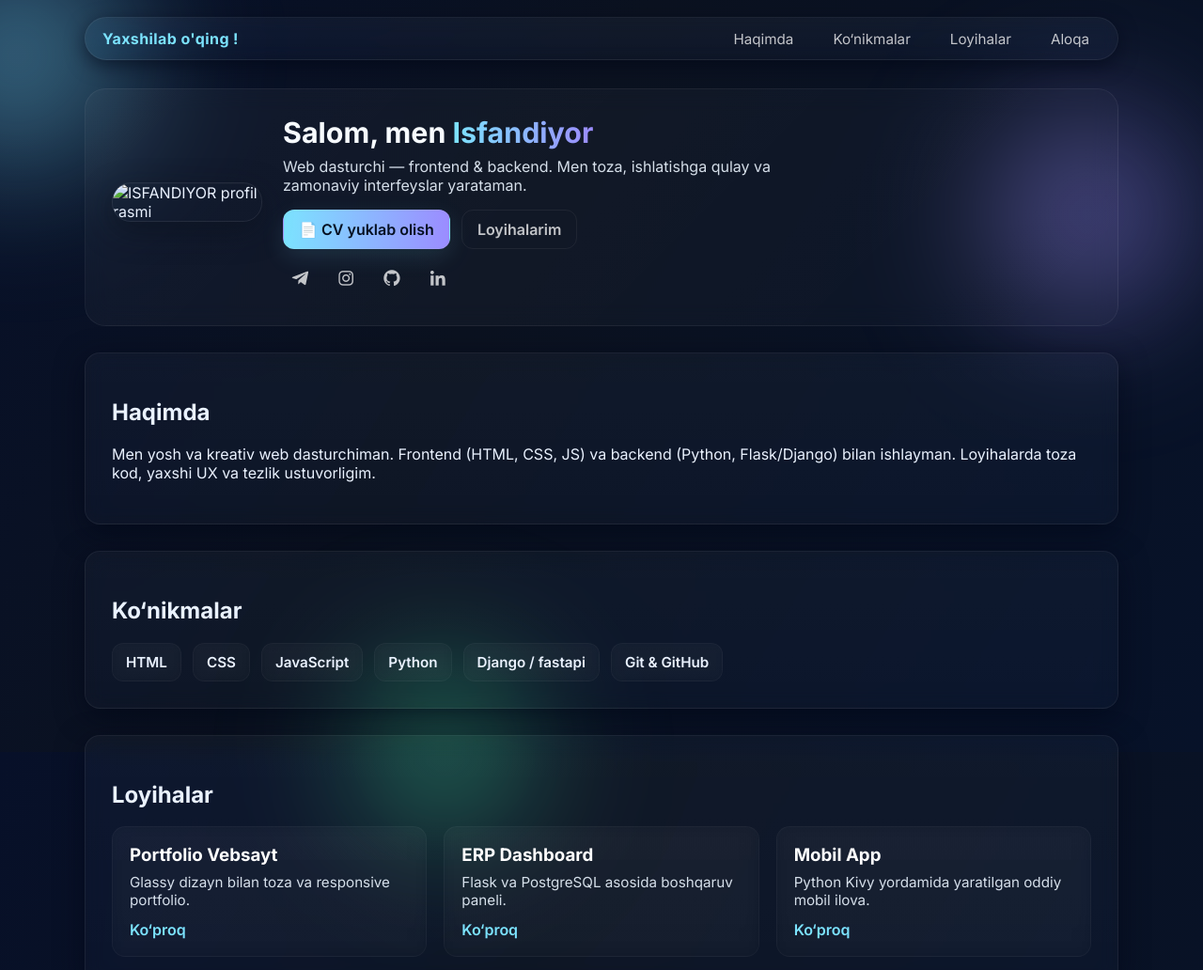
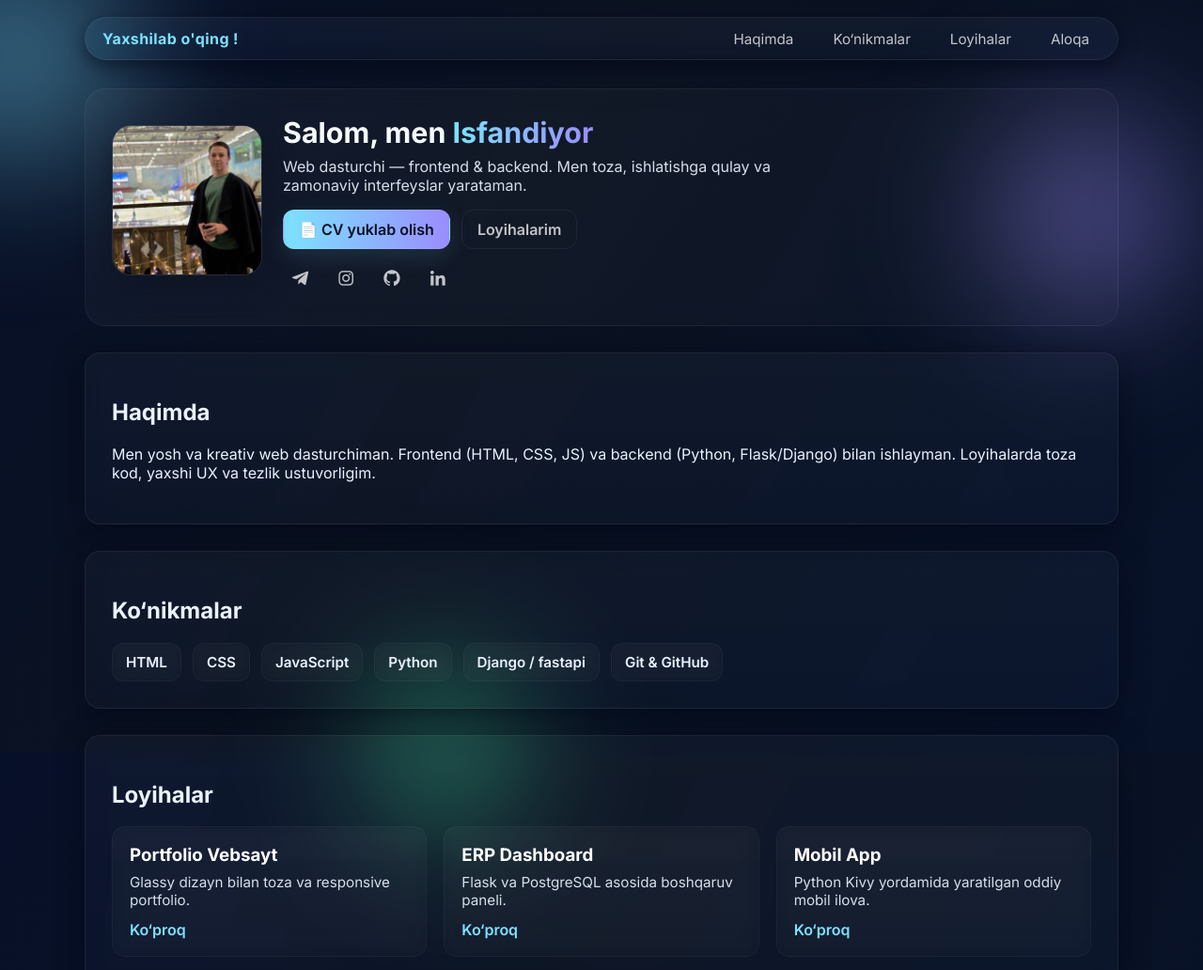
Before and after one commit to 1sfandiyor/Portfolio, a plain HTML site: page index.html in a window 1280 px wide. Shown: the top 1032 px of the page at 94% size. Drawn offline with nearby package versions, Linux system fonts and the light colour scheme.

Commit message:
rasm joylashtirildi

```diff
--- a/index.html
+++ b/index.html
@@ -35,7 +35,7 @@
     <!-- Hero -->
     <section class="hero glass-hero">
       <div class="hero-left">
-        <img src="../image/my_photo.jpg" alt="ISFANDIYOR profil rasmi" class="avatar" />
+        <img src="photo/my_photo.jpg" alt="ISFANDIYOR profil rasmi" class="avatar" />
       </div>
       <div class="hero-right">
         <h1>Salom, men <span class="accent">Isfandiyor</span></h1>
```
Also changed, not shown: photo/my_photo.jpg (added).
